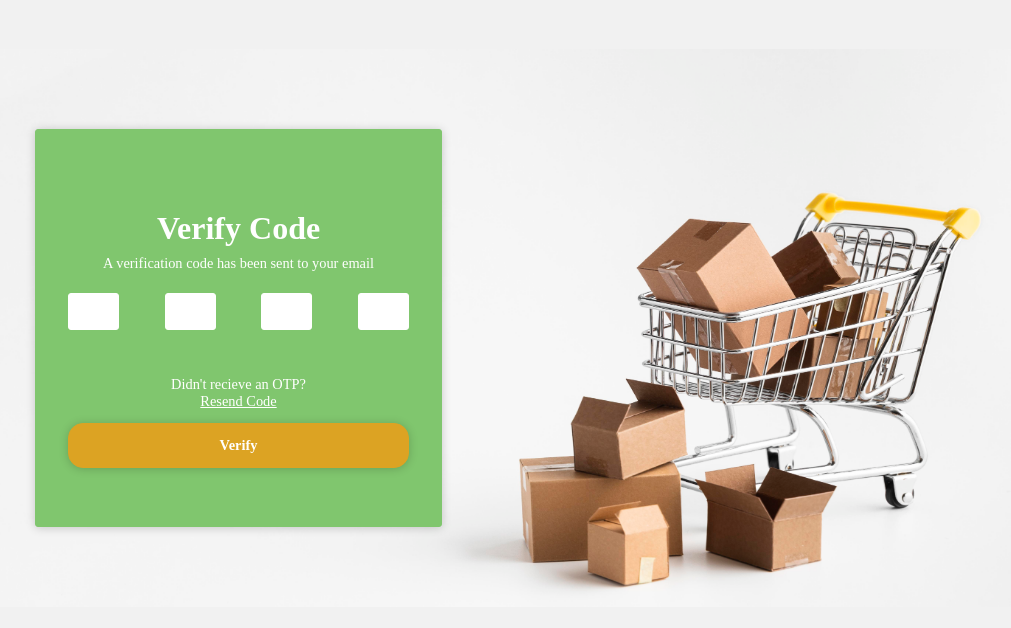
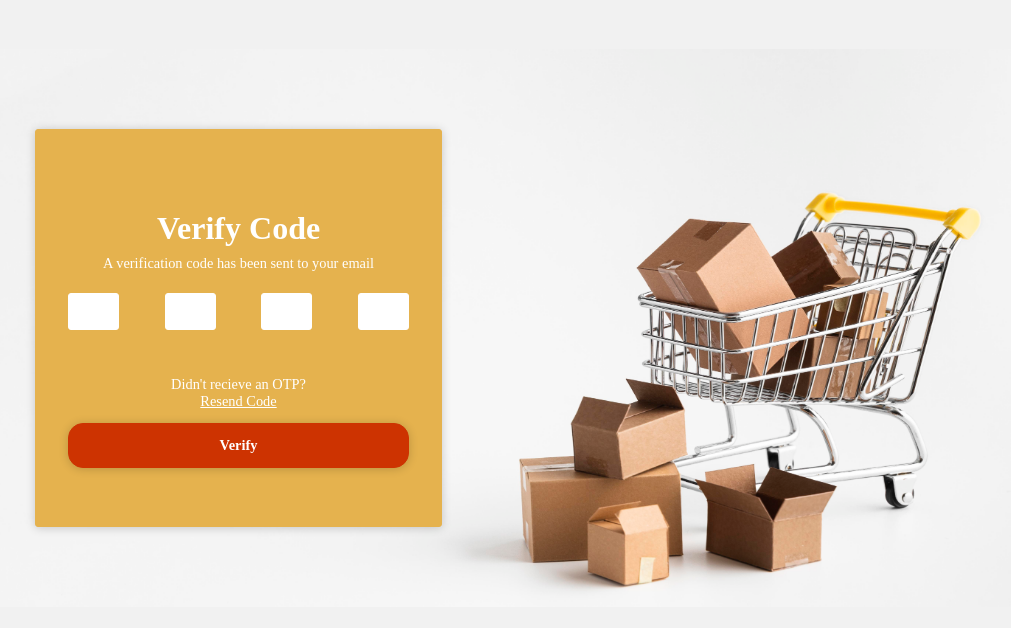
Before and after one commit to bulk-buy-team/Bulk-Buy-App, a PHP site: page /otp.html in a window 1280 px wide. Shown: the top 628 px of the page, without its empty margins (153-1164 px from the left). Run offline with PHP 8.4, Linux system fonts and the light colour scheme.

Commit message:
updated color sheme

```diff
--- a/BULK-BUY-FRONTEND/assets/scripts/otp.js
+++ b/BULK-BUY-FRONTEND/assets/scripts/otp.js
@@ -10,13 +10,15 @@ inputs.forEach((input, index) => {
   input.addEventListener('keydown', (e) => {
     if (e.key === 'Backspace') {
       if (index > 0) {
+        input.value = "";
         inputs[index - 1].focus();
       }
     } else if (e.key >= '0' && e.key <= '9') {
       input.value = e.key;
-      if (index < inputs.length - 1) {
-        inputs[index + 1].focus();
-      }
+      inputs[index + 1].focus();
+      // if (index < inputs.length - 1) {
+//         inputs[index + 1].focus();
+//       }
     } else {
       e.preventDefault();
     }
@@ -27,10 +29,10 @@ inputs.forEach((input, index) => {
     const pastedValue = e.clipboardData.getData('Text').trim();
     if (pastedValue.length === 4) {
       const values = pastedValue.split('');
-      inputs.forEach((inp, i) => {
-        inp.value = values[i];
-        if (i < inputs.length - 1) {
-          inputs[i + 1].focus();
+      inputs.forEach((input, index) => {
+        input.value = values[index];
+        if (index < inputs.length - 1) {
+          inputs[index + 1].focus();
         }
       });
     }
--- a/BULK-BUY-FRONTEND/assets/styles/otp.css
+++ b/BULK-BUY-FRONTEND/assets/styles/otp.css
@@ -10,7 +10,7 @@
 }
 .form-wrapper{
   padding: 3rem 1.3rem;
-  background-color: #80C66E;
+  background-color: #E5B24E;
   height: 100%;
   width: 100%;
 }
@@ -49,14 +49,14 @@ input{
   padding: 0.8rem;
   margin: 0.8rem 0rem;
   border-radius: 15px;
-  border: 1px solid #DCA323;
+  border: 1px solid #CD3301;
   color: #fff;
-  background-color: #DCA323;
+  background-color: #CD3301;
   box-shadow: 0px 1px 10px 0px rgba(0, 0, 0, 0.19);
 }
 input:focus{
   outline: none;
-  border: 2px solid #DCA323;
+  border: 2px solid #34A817;
 }
 /* input:invalid{
   border: 2px solid red;
@@ -93,7 +93,7 @@ input:valid{
   .form-wrapper{
     width: 45%;
     padding: 5rem 2rem;
-    border: 1px solid #80C66E;
+    border: 1px solid #E5B24E;
     border-radius: 3px;
     box-shadow: 0px 1px 10px 0px rgba(0, 0, 0, 0.19);
   }
--- a/BULK-BUY-FRONTEND/index.html
+++ b/BULK-BUY-FRONTEND/index.html
@@ -17,6 +17,8 @@
       click me
     </button>
     <a href="/signup.html">signup</a>
+    <a href="/otp.html">otp</a>
+    <a href="/forgot.html">forgot password</a>
     <p>font awesome working</p>
     <i class="fa-solid fa-play"></i>
   </div>
```
Also changed, not shown: BULK-BUY-FRONTEND/assets/styles/forgot.css (+5 -5 lines), BULK-BUY-FRONTEND/assets/styles/signup.css (+5 -5 lines).
